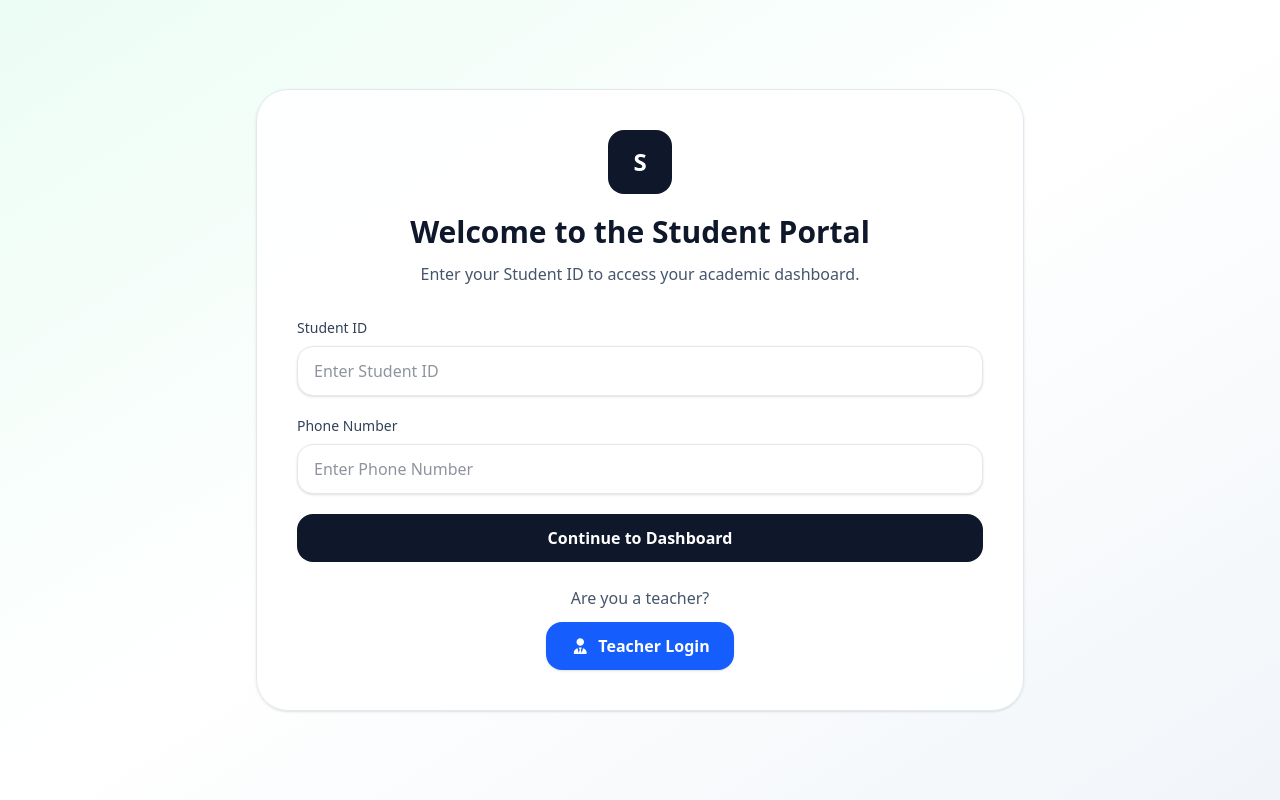
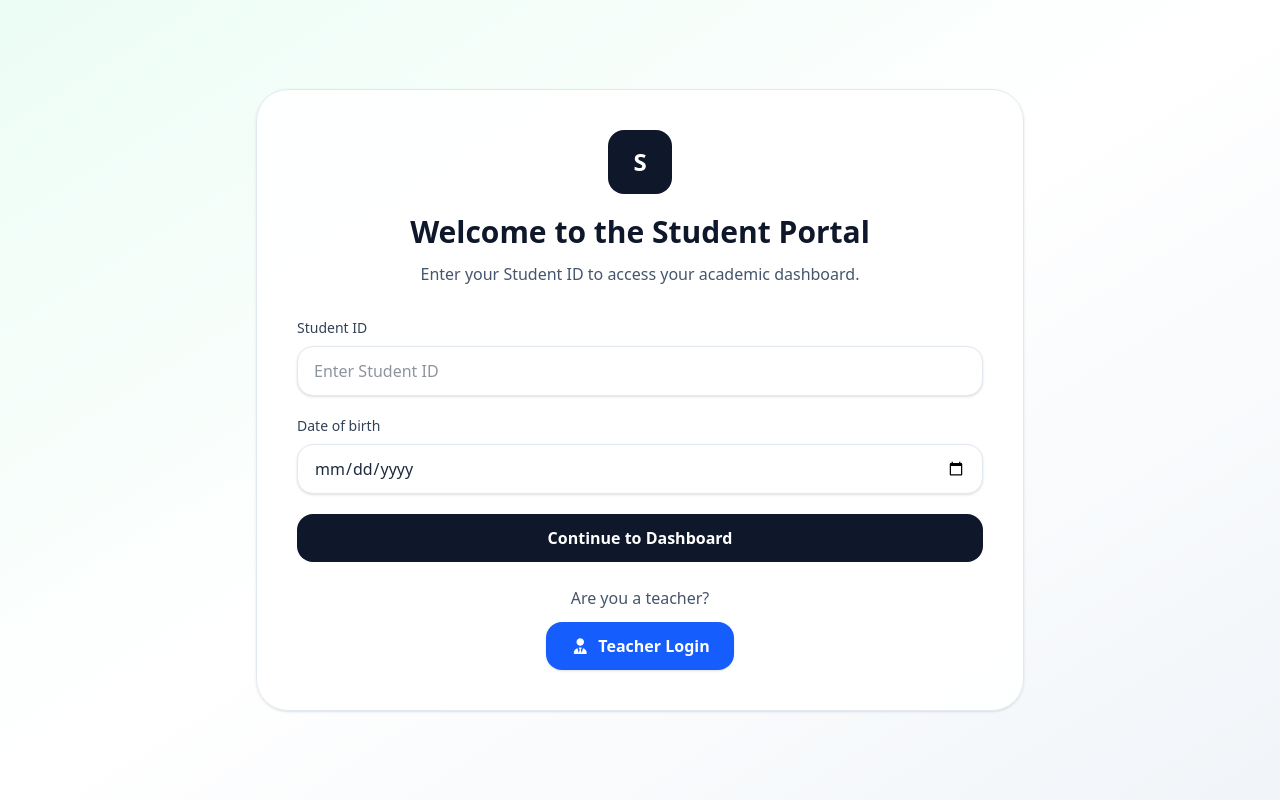
Before and after one commit to Krishna206204/a, a Django app: page /students/portal/ in a window 1280 px wide. Run offline with Django 5.2, Linux system fonts and the light colour scheme; some libraries are stand-ins or nearby versions.

Commit message:
change in login for student

```diff
--- a/accounts/templates/accounts/about.html
+++ b/accounts/templates/accounts/about.html
@@ -6,7 +6,6 @@ Aboutus
 
 {% block content %}
 
-<h2>Welcome to about-us</h2>
 
 
 {% endblock content %}
--- a/accounts/templates/accounts/contact.html
+++ b/accounts/templates/accounts/contact.html
@@ -5,5 +5,5 @@ Contact
 {% endblock title %}
 
 {% block content %}
-<h2>This is contact page</h2>
+
 {% endblock content %}
--- a/students/models.py
+++ b/students/models.py
@@ -21,6 +21,7 @@ class Student(models.Model):
     )
     address = models.TextField(blank=True, null=True)
     phone = models.CharField(max_length=10, blank=True)
+    date_of_birth = models.DateField(default="2000-01-01")
 
     def __str__(self):
         return self.name
--- a/students/templates/students/student_list.html
+++ b/students/templates/students/student_list.html
@@ -57,6 +57,7 @@
             <th class="px-4 py-3 font-semibold">Name</th>
             <th class="px-4 py-3 font-semibold">Phone</th>
             <th class="px-4 py-3 font-semibold">Class</th>
+            <th class="px-4 py-3 font-semibold">Date of birth</th>
           </tr>
         </thead>
         <tbody class="divide-y divide-slate-200 bg-white">
@@ -67,6 +68,7 @@
             <td class="px-4 py-3 font-medium text-slate-900">{{student.name}}</td>
             <td class="px-4 py-3">{{student.phone}}</td>
             <td class="px-4 py-3">Grade {{student.classroom}}</td>
+            <td class="px-4 py-3"> {{student.date_of_birth}}</td>
           </tr>
           {% empty %}
           <p>No Records Found</p>
--- a/students/templates/students/student_lookup.html
+++ b/students/templates/students/student_lookup.html
@@ -70,19 +70,19 @@
     <!-- Phone Number -->
     <div>
         <label
-            for="phone"
+            for="date_of_birth"
             class="mb-2 block text-sm font-medium text-slate-700">
-            Phone Number
+            Date of birth
         </label>
 
         <input
-            id="phone"
-            name="phone"
-            type="tel"
+            id="date_of_birth"
+            name="date_of_birth"
+            type="date"
             inputmode="numeric"
             maxlength="10"
             required
-            placeholder="Enter Phone Number"
+            placeholder="Enter Your date of birth "
             class="w-full rounded-2xl border border-slate-200 bg-white px-4 py-3 text-base shadow-sm outline-none transition focus:border-emerald-500 focus:ring-2 focus:ring-emerald-100"
         />
     </div>
@@ -101,10 +101,9 @@
     </button>
 </form>
 
-{% comment %} Teacher Login {% endcomment %}
 
 
-
+{% comment %} Teacher Login {% endcomment %}
 
         {% comment %} added manually {% endcomment %}
     <div class="mt-6 text-center">
--- a/students/views.py
+++ b/students/views.py
@@ -74,12 +74,13 @@ def student_lookup(request):
     if request.method == "POST":
 
         student_id = request.POST.get("student_id")
-        phone = request.POST.get("phone")
+        # phone = request.POST.get("phone")
+        date_of_birth=request.POST.get("date_of_birth")
 
         try:
             student = Student.objects.get(
                 id=student_id,
-                phone=phone
+                date_of_birth=date_of_birth,
             )
             request.session["student_id"] = student.id
             return redirect(
@@ -93,7 +94,7 @@ def student_lookup(request):
                 request,
                 "students/student_lookup.html",
                 {
-                    "error_message": "Invalid Student ID or Phone Number."
+                    "error_message": "Invalid Student ID or Date of birth."
                 }
             )
 
--- a/templates/dashnav.html
+++ b/templates/dashnav.html
@@ -1,4 +1,4 @@
-<nav class="bg-slate-900 text-slate-100 shadow-md">
+<nav class="bg-slate-800 text-slate-100 shadow-md">
     <div class="max-w-6xl mx-auto px-4 sm:px-6 lg:px-8">
         <div class="flex items-center justify-between h-16">
             <div class="flex items-center">
```
Also changed, not shown: academics/migrations/0002_alter_marks_options.py (added), db.sqlite3, students/migrations/0003_student_date_of_birth.py (added).
